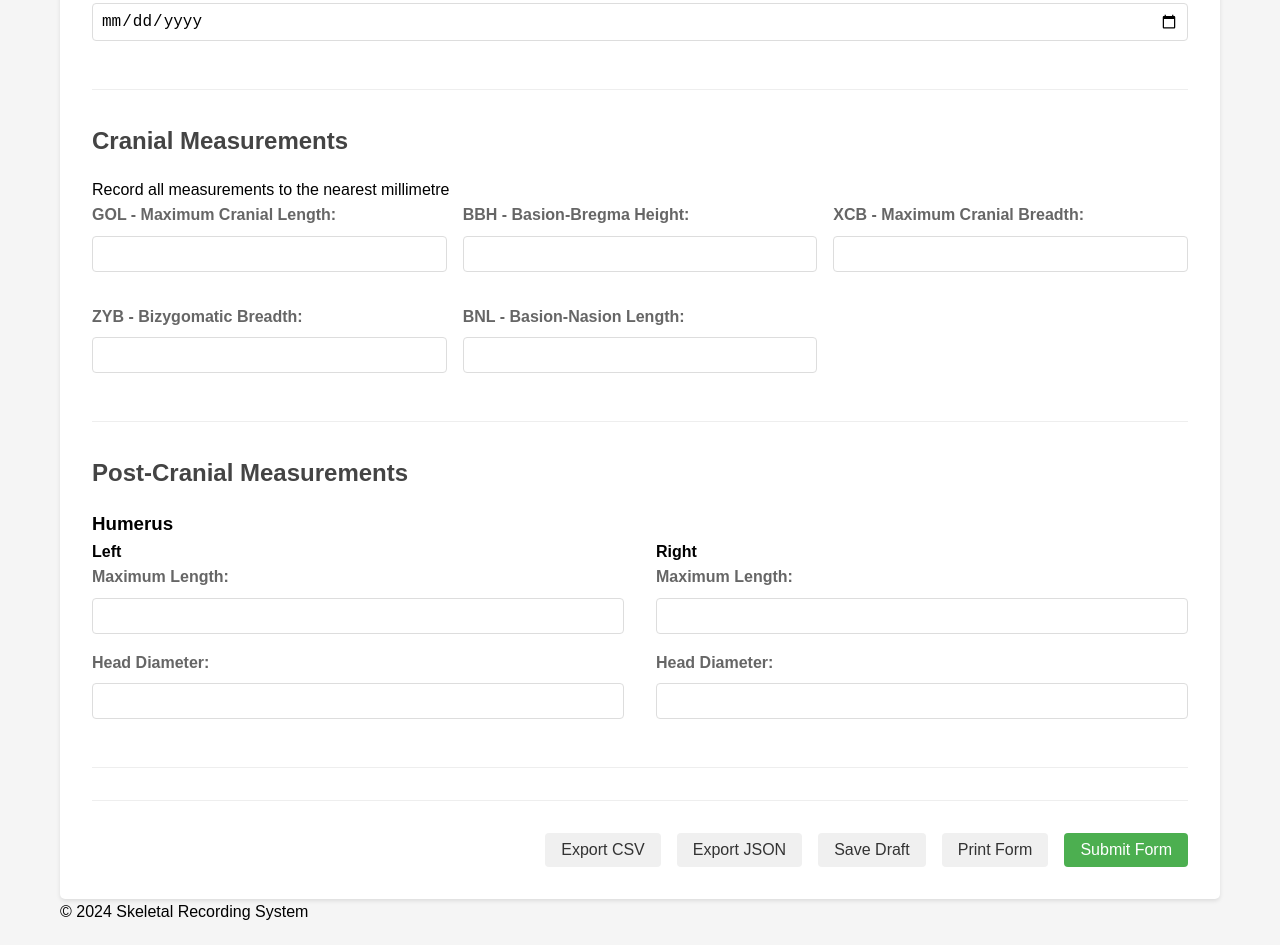
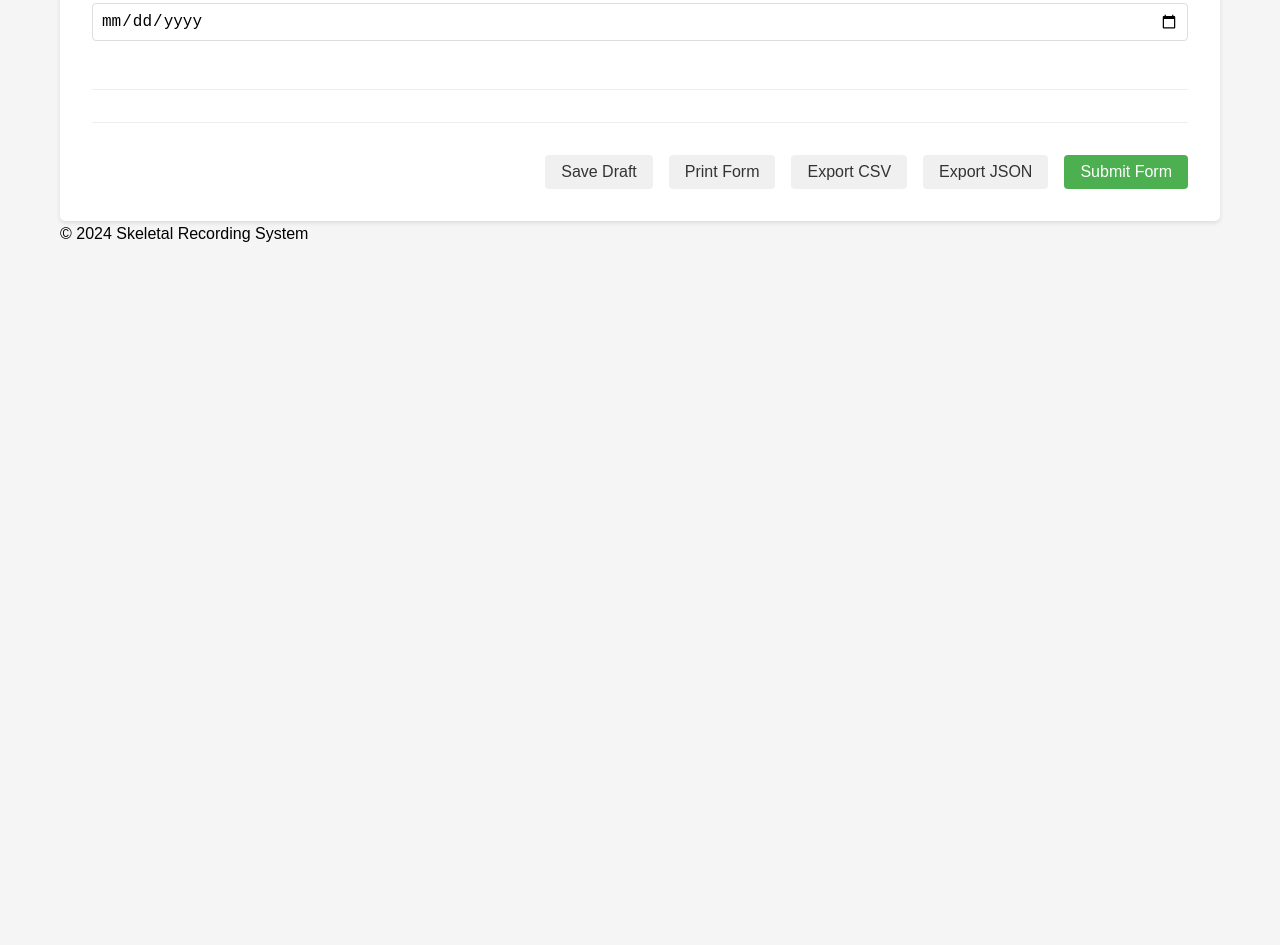
Before and after one commit to WhyDoesntThis/skeletal-recording-form, a plain HTML site: page index.html in a window 1280 px wide. Shown: the part 680-1625 px from the top of the page. After the commit the page ends 947 px from the top, so only its background shows below. Drawn offline with Linux system fonts and the light colour scheme.

Commit message:
Fixed file structure for GitHub Pages

```diff
--- a/index.html
+++ b/index.html
@@ -1,6 +1,5 @@
 <!DOCTYPE html>
 <html lang="en">
-<!-- Previous head section remains the same -->
 <head>
     <meta charset="UTF-8">
     <meta name="viewport" content="width=device-width, initial-scale=1.0">
@@ -15,7 +14,7 @@
 
     <main>
         <form id="skeletalRecordForm">
-            <!-- Previous site info section remains the same -->
+            <!-- Site Information Section -->
             <section id="siteInfo">
                 <h2>Site Information</h2>
                 <div class="form-group">
@@ -44,86 +43,12 @@
                 </div>
             </section>
 
-            <!-- Cranial Measurements Section -->
-            <section id="cranialMeasurements">
-                <h2>Cranial Measurements</h2>
-                <p class="instructions">Record all measurements to the nearest millimetre</p>
-
-                <div class="measurements-grid">
-                    <!-- GOL -->
-                    <div class="form-group">
-                        <label for="GOL" title="Maximum length from glabella to opisthocranion">GOL - Maximum Cranial Length:</label>
-                        <input type="number" id="GOL" name="GOL" min="0" step="1">
-                    </div>
-
-                    <!-- BBH -->
-                    <div class="form-group">
-                        <label for="BBH" title="Distance from basion to bregma">BBH - Basion-Bregma Height:</label>
-                        <input type="number" id="BBH" name="BBH" min="0" step="1">
-                    </div>
-
-                    <!-- XCB -->
-                    <div class="form-group">
-                        <label for="XCB" title="Maximum width perpendicular to midsagittal plane">XCB - Maximum Cranial Breadth:</label>
-                        <input type="number" id="XCB" name="XCB" min="0" step="1">
-                    </div>
-
-                    <!-- ZYB -->
-                    <div class="form-group">
-                        <label for="ZYB" title="Maximum breadth across zygomatic arches">ZYB - Bizygomatic Breadth:</label>
-                        <input type="number" id="ZYB" name="ZYB" min="0" step="1">
-                    </div>
-
-                    <!-- BNL -->
-                    <div class="form-group">
-                        <label for="BNL" title="Direct distance from nasion to basion">BNL - Basion-Nasion Length:</label>
-                        <input type="number" id="BNL" name="BNL" min="0" step="1">
-                    </div>
-                </div>
-            </section>
-
-            <!-- Post-Cranial Measurements Section -->
-            <section id="postCranialMeasurements">
-                <h2>Post-Cranial Measurements</h2>
-
-                <div class="bone-section">
-                    <h3>Humerus</h3>
-                    <div class="measurements-grid bilateral">
-                        <!-- Left side -->
-                        <div class="side-measurements">
-                            <h4>Left</h4>
-                            <div class="form-group">
-                                <label for="humLength_L">Maximum Length:</label>
-                                <input type="number" id="humLength_L" name="humLength_L" min="0" step="1">
-                            </div>
-                            <div class="form-group">
-                                <label for="humHead_L">Head Diameter:</label>
-                                <input type="number" id="humHead_L" name="humHead_L" min="0" step="1">
-                            </div>
-                        </div>
-
-                        <!-- Right side -->
-                        <div class="side-measurements">
-                            <h4>Right</h4>
-                            <div class="form-group">
-                                <label for="humLength_R">Maximum Length:</label>
-                                <input type="number" id="humLength_R" name="humLength_R" min="0" step="1">
-                            </div>
-                            <div class="form-group">
-                                <label for="humHead_R">Head Diameter:</label>
-                                <input type="number" id="humHead_R" name="humHead_R" min="0" step="1">
-                            </div>
-                        </div>
-                    </div>
-                </div>
-            </section>
-
             <!-- Navigation Buttons -->
             <nav class="form-navigation">
+                <button type="button" id="saveBtn">Save Draft</button>
+                <button type="button" id="printBtn">Print Form</button>
                 <button type="button" id="exportCSV">Export CSV</button>
                 <button type="button" id="exportJSON">Export JSON</button>
-                <button type="button" id="saveBtn">Save Draft</button>
-                <button type="button" id="printBtn">Print Form</button>
                 <button type="submit">Submit Form</button>
             </nav>
         </form>
```
